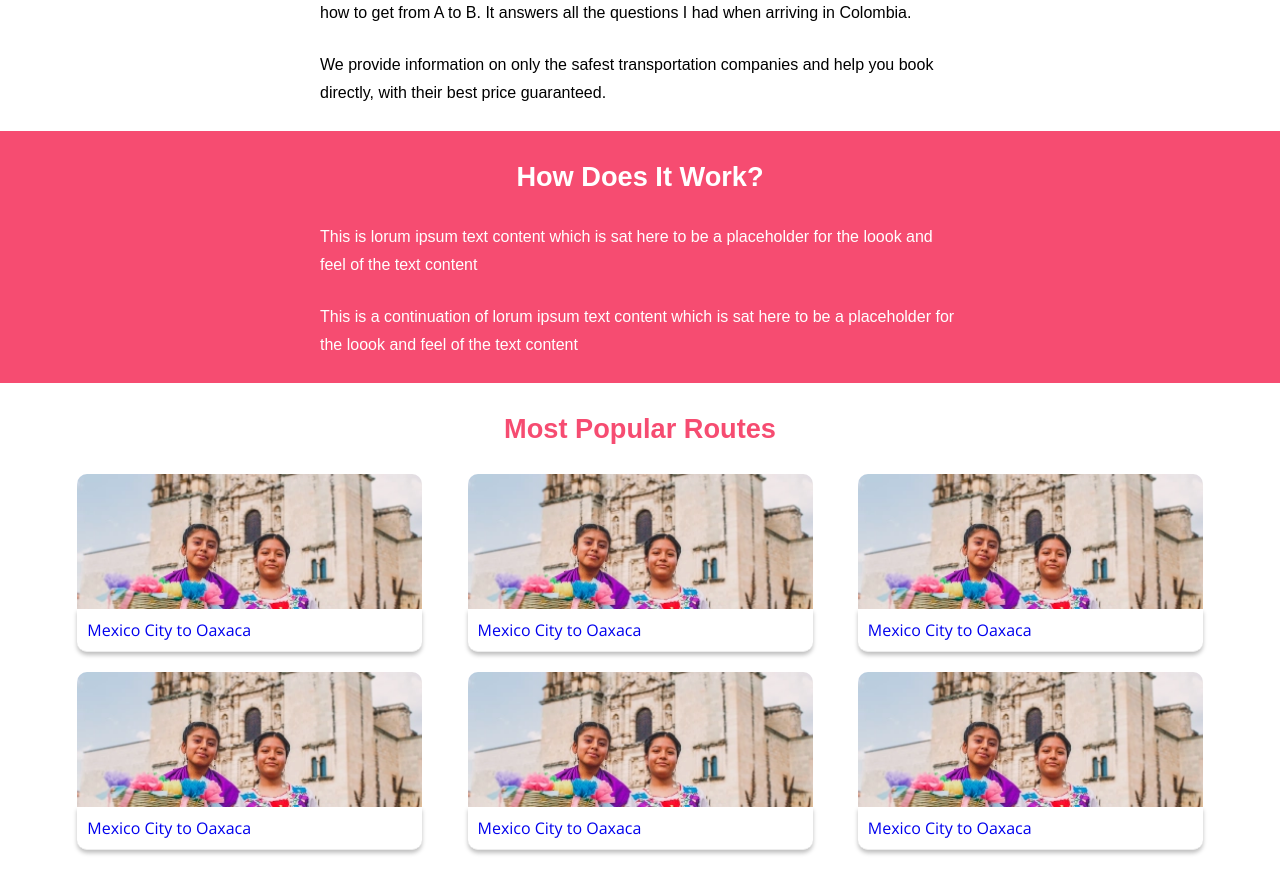
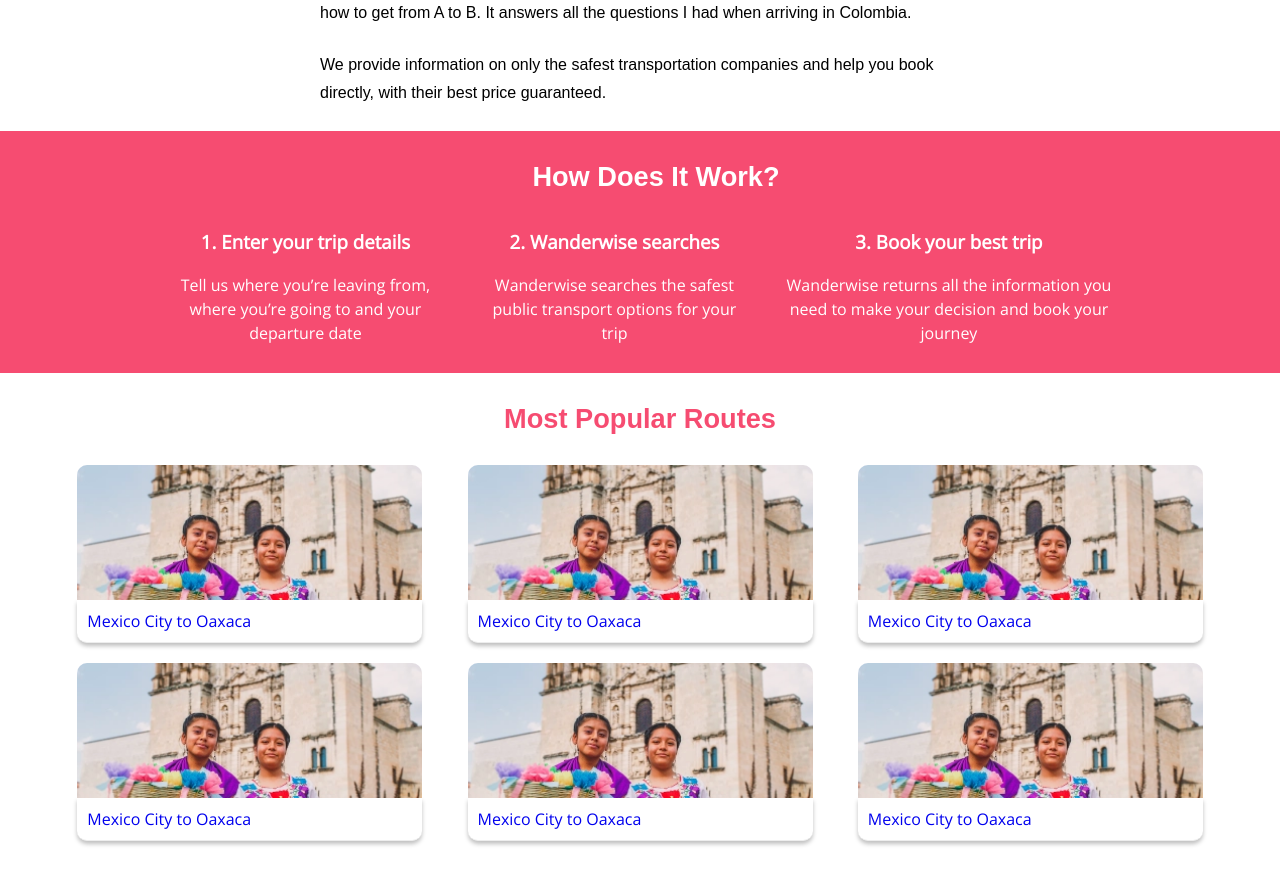
Before and after one commit to matthall8/wanderwise, a Next.js app: page / in a window 1280 px wide. Shown: the part 800-1694 px from the top of the page. Built offline with nearby package versions, Linux system fonts and the light colour scheme; a web font is replaced by a local one.

Commit message:
Added text content to the how does it work section

```diff
--- a/src/sections/HowItWorks/HowItWorks.js
+++ b/src/sections/HowItWorks/HowItWorks.js
@@ -1,7 +1,7 @@
 import React from "react";
-import TextContent from "./../../components/TextContent/TextContent"
+// import TextContent from "./../../components/TextContent/TextContent"
 import Heading from "./../../components/Heading/Heading"
-import {HowItWorksSection} from "./HowItWorks.style"
+import {HowItWorksSection, StepWrapper, Step} from "./HowItWorks.style"
 
 const HowItWorks = () => {
   return (
@@ -9,13 +9,21 @@ const HowItWorks = () => {
       <Heading type="light">
         How Does It Work?
       </Heading>
-      <TextContent>
-        This is lorum ipsum text content which is sat here to be a placeholder for the loook and feel of the text content
-      </TextContent>
-      <TextContent>
-        This is a continuation of lorum ipsum text content which is sat here to be a placeholder for the loook and feel of the text content
-      </TextContent>
-      </HowItWorksSection>
+      <StepWrapper>
+        <Step>
+          <h3>1. Enter your trip details</h3>
+          <p>Tell us where you’re leaving from, where you’re going to and your departure date</p>
+        </Step>
+        <Step>
+          <h3>2. Wanderwise searches</h3>
+          <p>Wanderwise searches the safest public transport options for your trip</p>
+        </Step>
+        <Step>
+          <h3>3. Book your best trip</h3>
+          <p>Wanderwise returns all the information you need to make your decision and book your journey</p>
+        </Step>
+      </StepWrapper>
+    </HowItWorksSection>
   );
 };
 
--- a/src/sections/HowItWorks/HowItWorks.style.js
+++ b/src/sections/HowItWorks/HowItWorks.style.js
@@ -4,5 +4,28 @@ export const HowItWorksSection = styled.section` {
     background-color: #F64C71;
     padding: 28px 16px 12px;
     color: #FFF;
+    h2 {
+        width: 100%;
+    }
 }
 `;
+
+export const StepWrapper = styled.section` {
+    @media (min-width:641px) {
+        display:flex;
+        width: 80%;
+        margin: 0 auto;
+    }
+}
+`;
+
+export const Step = styled.section` {
+    text-align: center;
+    @media (min-width:641px) {
+        padding: 0px 20px;
+    }
+    p {
+        line-height: 1.5;
+    }
+  }
+  `;
```
Also changed, not shown: public/images/plane.webp (added), src/sections/WhatIsWanderWise/WhatIsWanderWise.style.js (line endings or trailing spaces).
